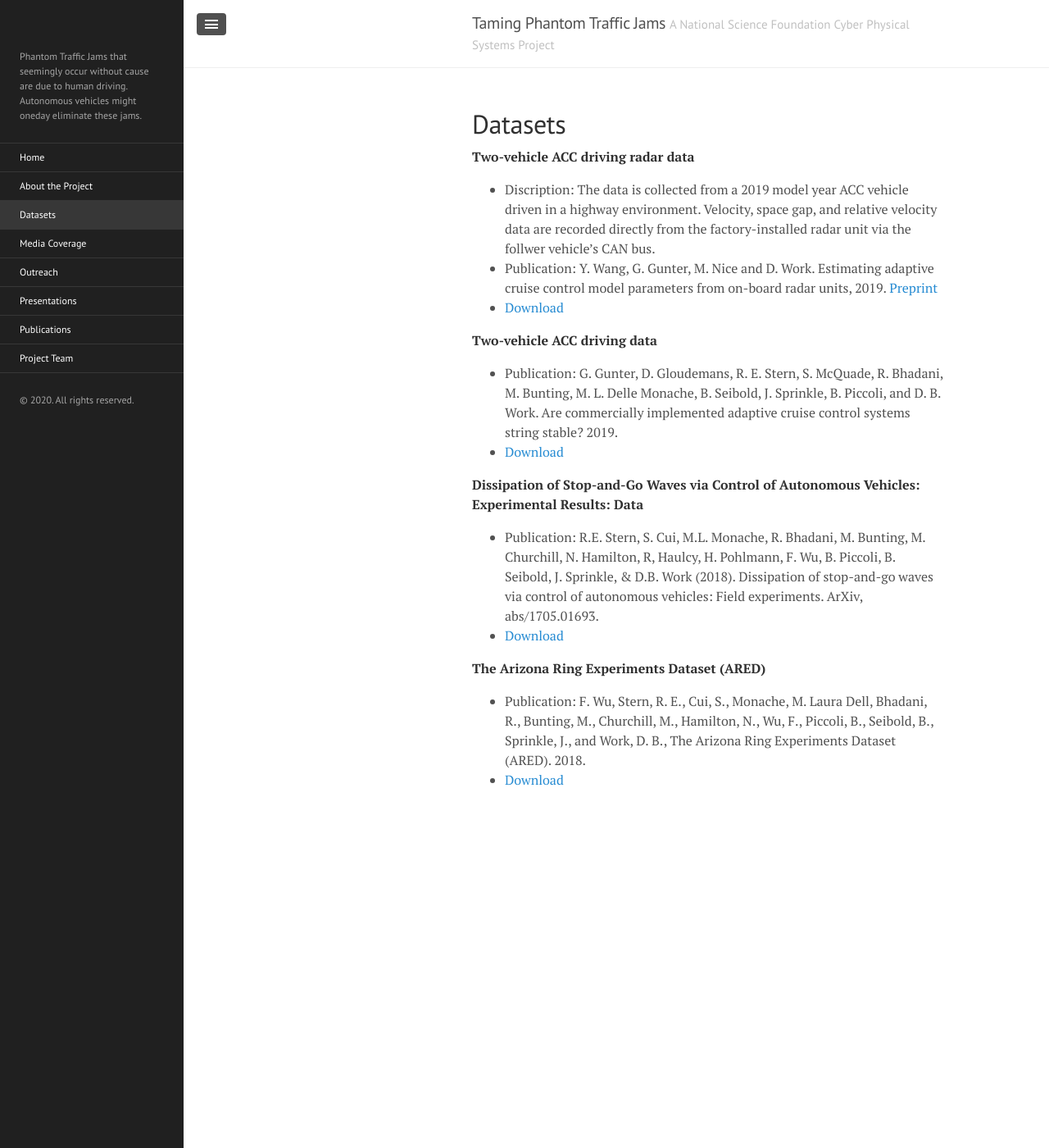
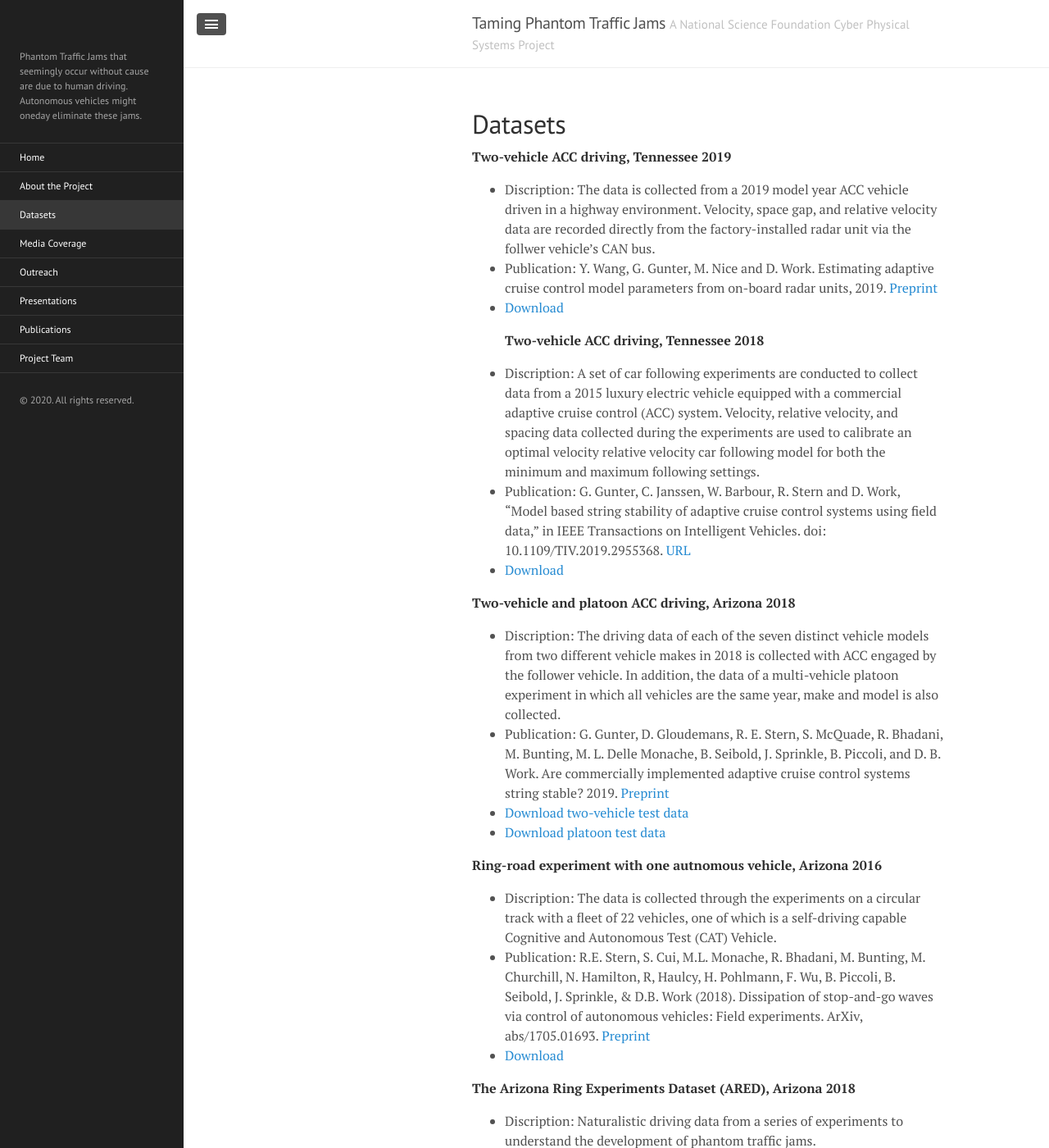
Before and after one commit to phantomjams/phantomjams.github.io, a Jekyll site: the page built from datasets.md, in a window 1280 px wide and 1400 px high. Shown: the whole window at 82% size. Built offline with Jekyll 4.4.1, drawn with Linux system fonts in a browser that asks for light colours.

Commit message:
Update datasets.md

```diff
--- a/datasets.md
+++ b/datasets.md
@@ -2,23 +2,32 @@
 layout: page
 title: Datasets
 ---
-<strong>Two-vehicle ACC driving radar data</strong>
+<strong>Two-vehicle ACC driving, Tennessee 2019</strong>
 - Discription: The data is collected from a 2019 model year ACC vehicle driven in a highway environment. Velocity, space gap, and relative velocity data are recorded directly from the factory-installed radar unit via the follwer vehicle's CAN bus.
 - Publication: Y. Wang, G. Gunter, M. Nice and D. Work. Estimating adaptive cruise control model parameters from on-board radar units, 2019. <a href="https://arxiv.org/abs/1911.06454">Preprint</a>
 - <a href="https://vanderbilt.box.com/s/76m0vmlpzoj2059p047yt0jkx3mtyxdp">Download</a>
 
     <!-- &lt;p&gt;insert code here&lt;/p&gt; -->
-
-<strong>Two-vehicle ACC driving data</strong>
-- Publication: G. Gunter, D. Gloudemans, R. E. Stern, S. McQuade, R. Bhadani, M. Bunting, M. L. Delle Monache, B. Seibold, J. Sprinkle, B. Piccoli, and D. B. Work. Are commercially implemented adaptive cruise control systems string stable? 2019.
-- <a href="https://vanderbilt.app.box.com/v/accData">Download</a>
+<strong>Two-vehicle ACC driving, Tennessee 2018</strong>
+- Discription: A set of car following experiments are conducted to collect data from a 2015 luxury electric vehicle equipped with a commercial adaptive cruise control (ACC) system. Velocity, relative velocity, and spacing data collected during the experiments are used to calibrate an optimal velocity relative velocity car following model for both the minimum and maximum following settings.
+- Publication: G. Gunter, C. Janssen, W. Barbour, R. Stern and D. Work, "Model based string stability of adaptive cruise control systems using field data," in IEEE Transactions on Intelligent Vehicles. doi: 10.1109/TIV.2019.2955368. <a href="http://ieeexplore.ieee.org/stamp/stamp.jsp?tp=&arnumber=8910461&isnumber=7448921">URL</a>
+- <a href="#">Download</a>
 
 
-<strong>Dissipation of Stop-and-Go Waves via Control of Autonomous Vehicles: Experimental Results: Data</strong>
-- Publication:  R.E. Stern, S. Cui, M.L. Monache, R. Bhadani, M. Bunting, M. Churchill, N. Hamilton, R, Haulcy, H. Pohlmann, F. Wu, B. Piccoli, B. Seibold, J. Sprinkle, & D.B. Work (2018). Dissipation of stop-and-go waves via control of autonomous vehicles: Field experiments. ArXiv, abs/1705.01693.
+<strong>Two-vehicle and platoon ACC driving, Arizona 2018</strong>
+- Discription: The driving data of each of the seven distinct vehicle models from two different vehicle makes in 2018 is collected with ACC engaged by the follower vehicle. In addition, the data of a multi-vehicle platoon experiment in which all vehicles are the same year, make and model is also collected.
+- Publication: G. Gunter, D. Gloudemans, R. E. Stern, S. McQuade, R. Bhadani, M. Bunting, M. L. Delle Monache, B. Seibold, J. Sprinkle, B. Piccoli, and D. B. Work. Are commercially implemented adaptive cruise control systems string stable? 2019. <a href="https://arxiv.org/abs/1905.02108">Preprint</a>
+- <a href="https://vanderbilt.app.box.com/v/accData">Download two-vehicle test data</a>
+- <a href="https://vanderbilt.app.box.com/v/accData">Download platoon test data</a>
+
+
+<strong>Ring-road experiment with one autnomous vehicle, Arizona 2016</strong>
+- Discription: The data is collected through the experiments on a circular track with a fleet of 22 vehicles, one of which is a self-driving capable Cognitive and Autonomous Test (CAT) Vehicle.
+- Publication: R.E. Stern, S. Cui, M.L. Monache, R. Bhadani, M. Bunting, M. Churchill, N. Hamilton, R, Haulcy, H. Pohlmann, F. Wu, B. Piccoli, B. Seibold, J. Sprinkle, & D.B. Work (2018). Dissipation of stop-and-go waves via control of autonomous vehicles: Field experiments. ArXiv, abs/1705.01693. <a href="https://arxiv.org/abs/1705.01693">Preprint</a>
 - <a href="https://doi.org/10.15695/vudata.cee.1">Download</a>
 
 
-<strong>The Arizona Ring Experiments Dataset (ARED)</strong>
+<strong>The Arizona Ring Experiments Dataset (ARED), Arizona 2018</strong>
+- Discription: Naturalistic driving data from a series of experiments to understand the development of phantom traffic jams.
 - Publication: F. Wu, Stern, R. E., Cui, S., Monache, M. Laura Dell, Bhadani, R., Bunting, M., Churchill, M., Hamilton, N., Wu, F., Piccoli, B., Seibold, B., Sprinkle, J., and Work, D. B., The Arizona Ring Experiments Dataset (ARED). 2018.
 - <a href="https://doi.org/10.15695/vudata.cee.2">Download</a>
```
